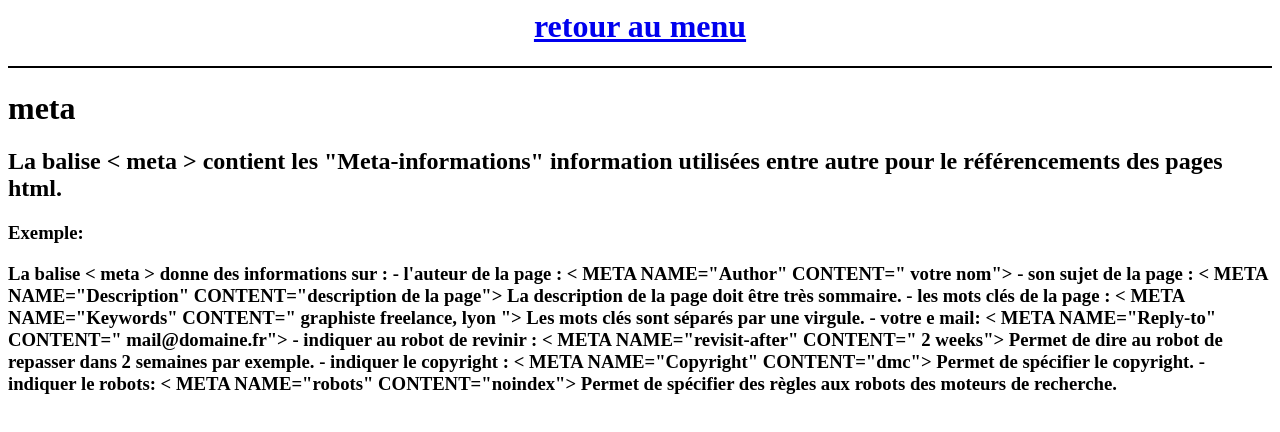
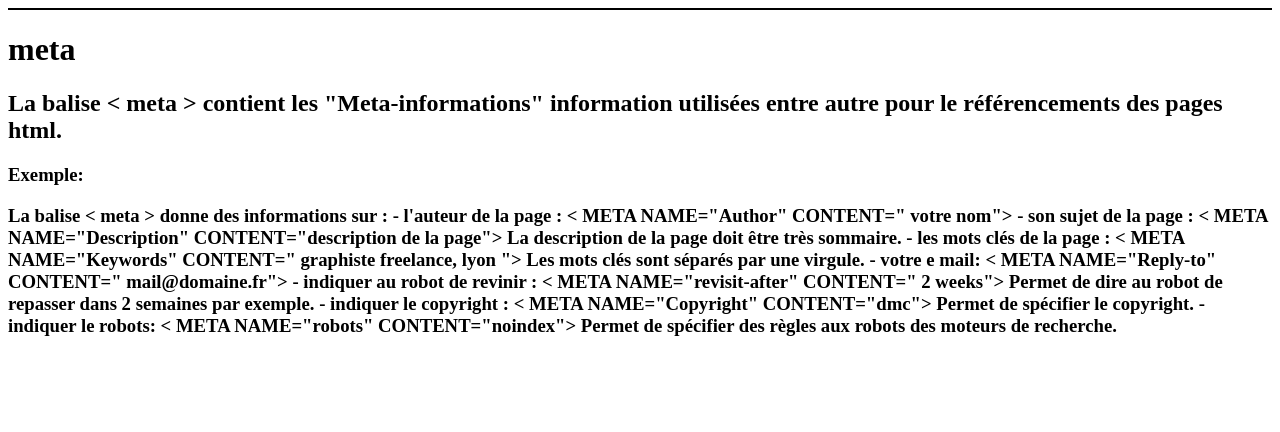
Before and after one commit to Julien-Auguin/page-html-, a plain HTML site: page meta.html in a window 1280 px wide. Drawn offline with Linux system fonts and the light colour scheme.

Commit message:
Add files via upload

```diff
--- a/meta.html
+++ b/meta.html
@@ -6,8 +6,6 @@
     </head>
   <body>
 
-  <header>
-<h1 align="center"><a href="menu.html">retour au menu</a></h1>
 <HR size=2 color=black>
   </headers>
   <body>
```
Also changed, not shown: body.html (+0 -1 lines), br.html (+0 -1 lines), head.html (+0 -1 lines), hr.html (+0 -1 lines), li.html (+0 -1 lines), link.html (+0 -1 lines), p.html (+0 -1 lines), select.html (+0 -1 lines), ul.html (+0 -1 lines).
